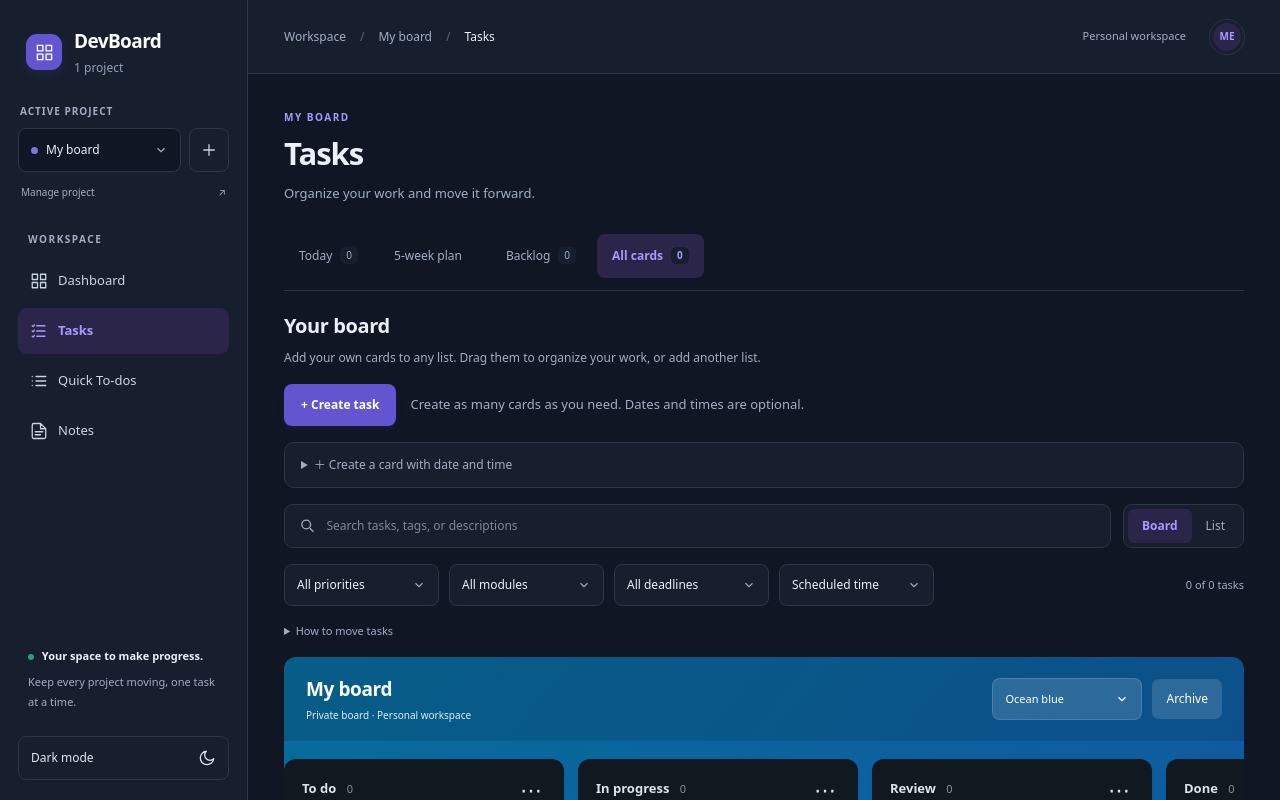
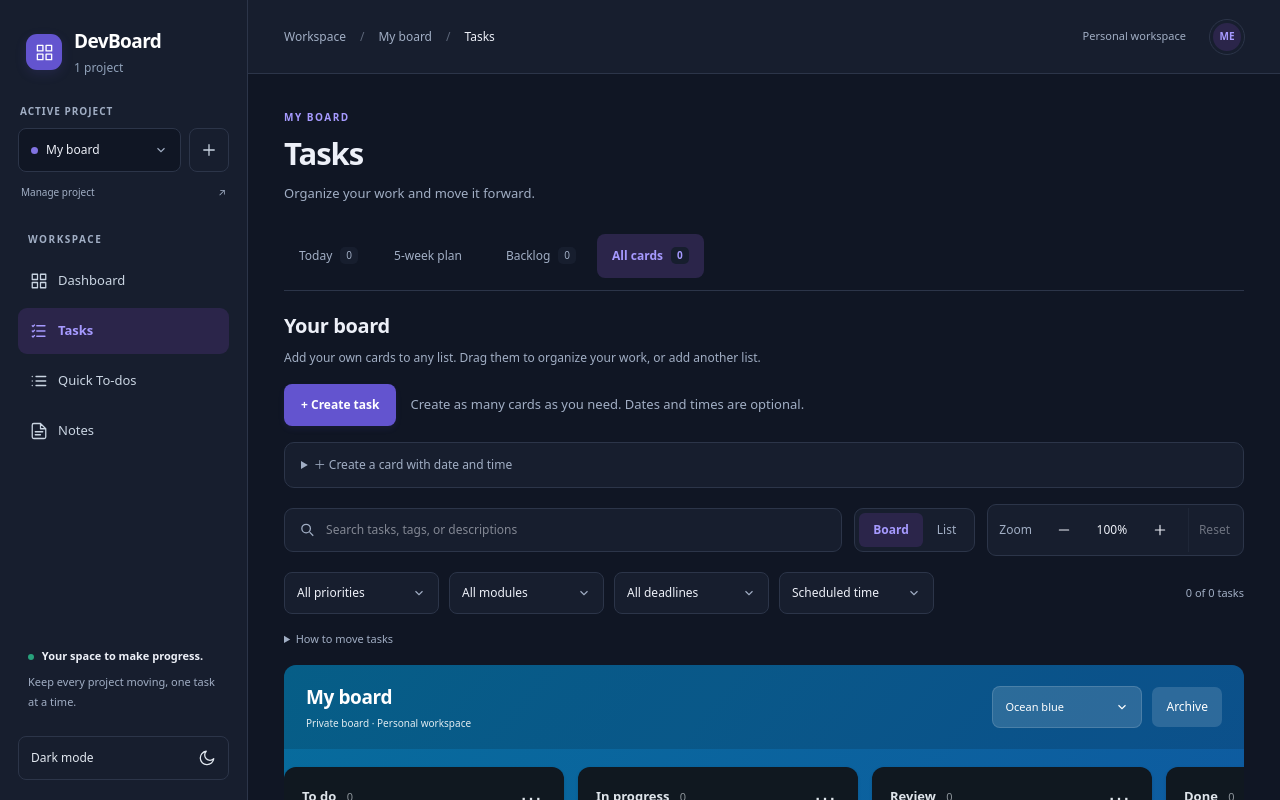
Before and after one commit to faaaami/Project-Management-System, a React (Vite) app: page / in a window 1280 px wide. Built offline with nearby package versions, Linux system fonts and the light colour scheme.

Commit message:
Add persistent task board and list zoom controls

```diff
--- a/src/components/Icon.tsx
+++ b/src/components/Icon.tsx
@@ -8,6 +8,7 @@ export function Icon({ name, size = 20, style }: { name: string; size?: number;
     todos: 'M8 6h13 M8 12h13 M8 18h13 M3 6h.01 M3 12h.01 M3 18h.01',
     notes: 'M14 2H5a2 2 0 0 0-2 2v16a2 2 0 0 0 2 2h14a2 2 0 0 0 2-2V9z M14 2v7h7 M7 13h10 M7 17h7',
     plus: 'M12 5v14 M5 12h14',
+    minus: 'M5 12h14',
     menu: 'M4 6h16 M4 12h16 M4 18h16',
     moon: 'M21 13a9 9 0 1 1-10-10 7 7 0 0 0 10 10z',
     sun: 'M12 3v1 M12 20v1 M3 12h1 M20 12h1 M5.6 5.6l.7.7 M17.7 17.7l.7.7 M5.6 18.4l.7-.7 M17.7 6.3l.7-.7 M16 12a4 4 0 1 1-8 0 4 4 0 0 1 8 0',
--- /dev/null
+++ b/src/components/TaskZoomControls.tsx
@@ -0,0 +1,15 @@
+import { useStore } from '../store'
+import { MAX_TASK_ZOOM, MIN_TASK_ZOOM, TASK_ZOOM_STEP, normalizeTaskZoom } from '../lib/zoom'
+import { Icon } from './Icon'
+
+export function TaskZoomControls() {
+  const zoom = useStore(state => normalizeTaskZoom(state.taskZoom))
+  const setZoom = useStore(state => state.setTaskZoom)
+  return <div className="task-zoom-controls" role="group" aria-label="Task zoom">
+    <span className="task-zoom-label">Zoom</span>
+    <button type="button" aria-label="Zoom out tasks" title="Zoom out" disabled={zoom <= MIN_TASK_ZOOM} onClick={() => setZoom(zoom - TASK_ZOOM_STEP)}><Icon name="minus" size={16} /></button>
+    <output aria-live="polite" aria-label="Task zoom level">{zoom}%</output>
+    <button type="button" aria-label="Zoom in tasks" title="Zoom in" disabled={zoom >= MAX_TASK_ZOOM} onClick={() => setZoom(zoom + TASK_ZOOM_STEP)}><Icon name="plus" size={16} /></button>
+    <button type="button" className="task-zoom-reset" disabled={zoom === 100} onClick={() => setZoom(100)} title="Reset zoom to 100%">Reset</button>
+  </div>
+}
--- a/src/index.css
+++ b/src/index.css
@@ -399,3 +399,17 @@ main .inline-card-create textarea { padding: 10px; min-height: 70px; width: 100%
 .trello-list { display: flex; flex-direction: column; max-height: min(72dvh, 820px); }
 .trello-list-cards { overflow-y: auto; overscroll-behavior-y: contain; scrollbar-width: thin; padding: 2px 2px 6px; }
 .trello-list-heading, .add-card-button, .inline-card-create { flex-shrink: 0; }
+
+.task-zoom-controls { display: flex; align-items: center; flex-shrink: 0; gap: 2px; padding: 3px; border: 1px solid var(--line); border-radius: 9px; background: var(--surface); }
+.task-zoom-label { padding: 0 8px; color: var(--muted); font-size: 12px; }
+.task-zoom-controls button { display: inline-flex; align-items: center; justify-content: center; min-width: 44px; min-height: 44px; border-radius: 6px; color: var(--ink); }
+.task-zoom-controls button:hover:not(:disabled) { background: var(--accent-soft); color: var(--accent); }
+.task-zoom-controls button:disabled { opacity: .4; cursor: default; }
+.task-zoom-controls output { min-width: 48px; text-align: center; font-size: 12px; font-variant-numeric: tabular-nums; color: var(--ink); }
+.task-zoom-controls .task-zoom-reset { padding: 0 10px; font-size: 12px; border-left: 1px solid var(--line); border-radius: 0 6px 6px 0; margin-left: 4px; }
+.task-list-view { grid-template-columns: repeat(auto-fill, minmax(min(100%, calc(260px * var(--task-scale, 1))), 1fr)); gap: calc(14px * var(--task-scale, 1)); }
+.trello-list { flex-basis: calc(280px * var(--task-scale, 1)); width: calc(280px * var(--task-scale, 1)); padding: calc(10px * var(--task-scale, 1)) calc(8px * var(--task-scale, 1)); }
+.trello-list-cards { gap: calc(9px * var(--task-scale, 1)); }
+.trello-list-heading, .trello-list .list-settings, .trello-list .add-card-button, .trello-list .inline-card-create, .add-list-panel { zoom: var(--task-scale, 1); }
+@media (max-width: 900px) { .task-toolbar { flex-wrap: wrap; } .task-toolbar .search-field { flex-basis: 100%; } }
+@media (max-width: 600px) { .trello-list { flex-basis: calc(260px * var(--task-scale, 1)); width: calc(260px * var(--task-scale, 1)); } }
--- /dev/null
+++ b/src/lib/zoom.ts
@@ -0,0 +1,7 @@
+export const MIN_TASK_ZOOM = 60
+export const MAX_TASK_ZOOM = 150
+export const TASK_ZOOM_STEP = 10
+
+export function normalizeTaskZoom(value: number): number {
+  return Number.isFinite(value) ? Math.max(MIN_TASK_ZOOM, Math.min(MAX_TASK_ZOOM, Math.round(value / TASK_ZOOM_STEP) * TASK_ZOOM_STEP)) : 100
+}
--- a/src/views/TasksView.tsx
+++ b/src/views/TasksView.tsx
@@ -1,9 +1,11 @@
 import { useEffect, useState } from 'react'
-import type { FormEvent } from 'react'
+import type { CSSProperties, FormEvent } from 'react'
 import { useStore } from '../store'
 import type { Task } from '../types'
 import { Select } from '../components/Select'
 import { TaskEditor } from '../components/TaskEditor'
+import { TaskZoomControls } from '../components/TaskZoomControls'
+import { normalizeTaskZoom } from '../lib/zoom'
 import { TrelloBoard } from '../components/TrelloBoard'
 import { boardLists, taskListId } from '../lib/board'
 import { SchedulePicker } from '../components/SchedulePicker'
@@ -17,14 +19,14 @@ import {
   TYPE_LABEL,
 } from '../lib/ui'
 
-function TaskCard({ task, preview = false, onSaved }: { task: Task; preview?: boolean; onSaved?: (task: Task) => void }) {
+function TaskCard({ task, preview = false, onSaved, zoom }: { task: Task; preview?: boolean; onSaved?: (task: Task) => void; zoom: number }) {
   const updateTask = useStore((state) => state.updateTask)
   const [editing, setEditing] = useState(false)
   const project = useStore(state => state.projects.find(p => p.id === task.projectId))
   const lists = boardLists(project)
 
   return (
-    <article className={`task-card rounded-xl border border-slate-200 bg-white p-3 shadow-sm dark:border-slate-800 dark:bg-slate-900 ${preview ? 'task-preview' : ''}`}>
+    <article style={{ zoom }} className={`task-card rounded-xl border border-slate-200 bg-white p-3 shadow-sm dark:border-slate-800 dark:bg-slate-900 ${preview ? 'task-preview' : ''}`}>
       <div className="flex items-start justify-between gap-2">
         <h4 className="text-sm font-medium text-slate-900 dark:text-slate-100">
           {preview ? task.title : <button type="button" className="task-title-button" onClick={() => setEditing(true)}>{task.title}</button>}
@@ -138,6 +140,7 @@ function AddTaskForm({ plannedDate, onSaved }: { plannedDate: string; onSaved: (
 }
 
 export function TasksView() {
+  const zoom = useStore(state => normalizeTaskZoom(state.taskZoom) / 100)
   const tasks = useStore((state) => state.tasks)
   const activeProjectId = useStore((state) => state.activeProjectId)
   const updateTask = useStore(state => state.updateTask)
@@ -185,11 +188,11 @@ export function TasksView() {
       <div className="task-create-bar"><button className="primary-action" onClick={() => setCreating(true)}>+ Create task</button><p role="status">{feedback || 'Create as many cards as you need. Dates and times are optional.'}</p></div>{creating && <TaskEditor defaultPlannedDate={plannedDate} onClose={() => setCreating(false)} onSaved={saved} />}
       <details className="quick-add-disclosure"><summary>＋ Create a card with date and time</summary><AddTaskForm key={plannedDate} plannedDate={plannedDate} onSaved={saved} /></details>
 
-      <div className="task-toolbar"><label className="search-field"><svg width="18" height="18" viewBox="0 0 24 24" fill="none" stroke="currentColor" strokeWidth="1.8" aria-hidden="true"><circle cx="10" cy="10" r="6" /><path d="m15 15 5 5" /></svg><input aria-label="Search tasks" value={query} onChange={e => setQuery(e.target.value)} placeholder="Search tasks, tags, or descriptions" /></label><div className="view-toggle" aria-label="Task view"><button aria-pressed={layout === 'board'} onClick={() => setLayout('board')}>Board</button><button aria-pressed={layout === 'list'} onClick={() => setLayout('list')}>List</button></div></div>
+      <div className="task-toolbar"><label className="search-field"><svg width="18" height="18" viewBox="0 0 24 24" fill="none" stroke="currentColor" strokeWidth="1.8" aria-hidden="true"><circle cx="10" cy="10" r="6" /><path d="m15 15 5 5" /></svg><input aria-label="Search tasks" value={query} onChange={e => setQuery(e.target.value)} placeholder="Search tasks, tags, or descriptions" /></label><div className="view-toggle" aria-label="Task view"><button aria-pressed={layout === 'board'} onClick={() => setLayout('board')}>Board</button><button aria-pressed={layout === 'list'} onClick={() => setLayout('list')}>List</button></div><TaskZoomControls /></div>
       <div className="task-filters"><Select label="Filter priority" value={priority} onChange={setPriority} options={[{ value: '', label: 'All priorities' }, ...Object.entries(PRIORITY_LABEL).map(([value, label]) => ({ value, label }))]} /><Select label="Filter module" value={module} onChange={setModule} options={[{ value: '', label: 'All modules' }, ...modules.map(value => ({ value, label: value }))]} /><Select label="Filter deadlines" value={deadline} onChange={setDeadline} options={[{ value: '', label: 'All deadlines' }, { value: 'overdue', label: 'Overdue', color: '#d4665c' }, { value: 'today', label: 'Due today', color: '#d9a546' }]} /><Select label="Sort tasks" value={sort} onChange={setSort} options={[{ value: 'scheduled', label: 'Scheduled time' }, { value: 'newest', label: 'Newest first' }, { value: 'priority', label: 'Priority first' }, { value: 'due', label: 'Due date' }, { value: 'title', label: 'Title A–Z' }]} />{(query || priority || module || deadline) && <button className="text-action" onClick={() => { setQuery(''); setPriority(''); setModule(''); setDeadline('') }}>Clear filters</button>}<span className="result-count">{filtered.length} of {projectTasks.length} tasks</span></div>
       {layout === 'board' && <details className="board-instructions"><summary>How to move tasks</summary>Drag a card with its handle to reorder it or move it to another list. Keyboard: Space to pick up, arrows to move, Space to drop, Escape to cancel.</details>}
       {scope === 'today' && overdue.length > 0 && <details className="overdue-section"><summary>Overdue work <span>{overdue.length}</span><small>Expand when you’re ready to catch up</small></summary><div className="overdue-items">{overdue.map(task => <div key={task.id}><button className="task-title-button" onClick={() => { setScope('all'); setQuery(task.title); setPriority(''); setModule(''); setDeadline('') }}>{task.title}</button><span>{task.plannedDate && task.plannedDate < today ? `Planned ${task.plannedDate}` : `Deadline ${task.dueDate}`}</span>{task.plannedDate !== today && <button className="secondary-action" onClick={() => updateTask(task.id, { plannedDate: today })}>Move to today</button>}</div>)}</div></details>}
-      {layout === 'board' ? <TrelloBoard tasks={filtered} plannedDate={plannedDate} onSaved={saved} /> : <div className="task-list-view">{filtered.map(task => <TaskCard key={task.id} task={task} onSaved={saved} />)}</div>}
+      {layout === 'board' ? <TrelloBoard tasks={filtered} plannedDate={plannedDate} onSaved={saved} zoom={zoom} /> : <div className="task-list-view" style={{ '--task-scale': zoom } as CSSProperties}>{filtered.map(task => <TaskCard key={task.id} task={task} onSaved={saved} zoom={zoom} />)}</div>}
       {filtered.length === 0 && <div className="empty-state"><h3>{scope === 'today' ? 'Your day is clear' : projectTasks.length === 0 ? 'Your board is ready' : 'No cards in this view'}</h3><p>{projectTasks.length === 0 ? 'Start with Add a card in any list. Add more cards and lists whenever you need them.' : 'Adjust your filters, schedule work from Backlog, or open All cards.'}</p></div>}
     </div>
   )
```
Also changed, not shown: src/components/TrelloBoard.tsx (+10 -9 lines), src/store/index.ts (+7 -0 lines), 1 other file (tests, documents, lock files or other folders).
